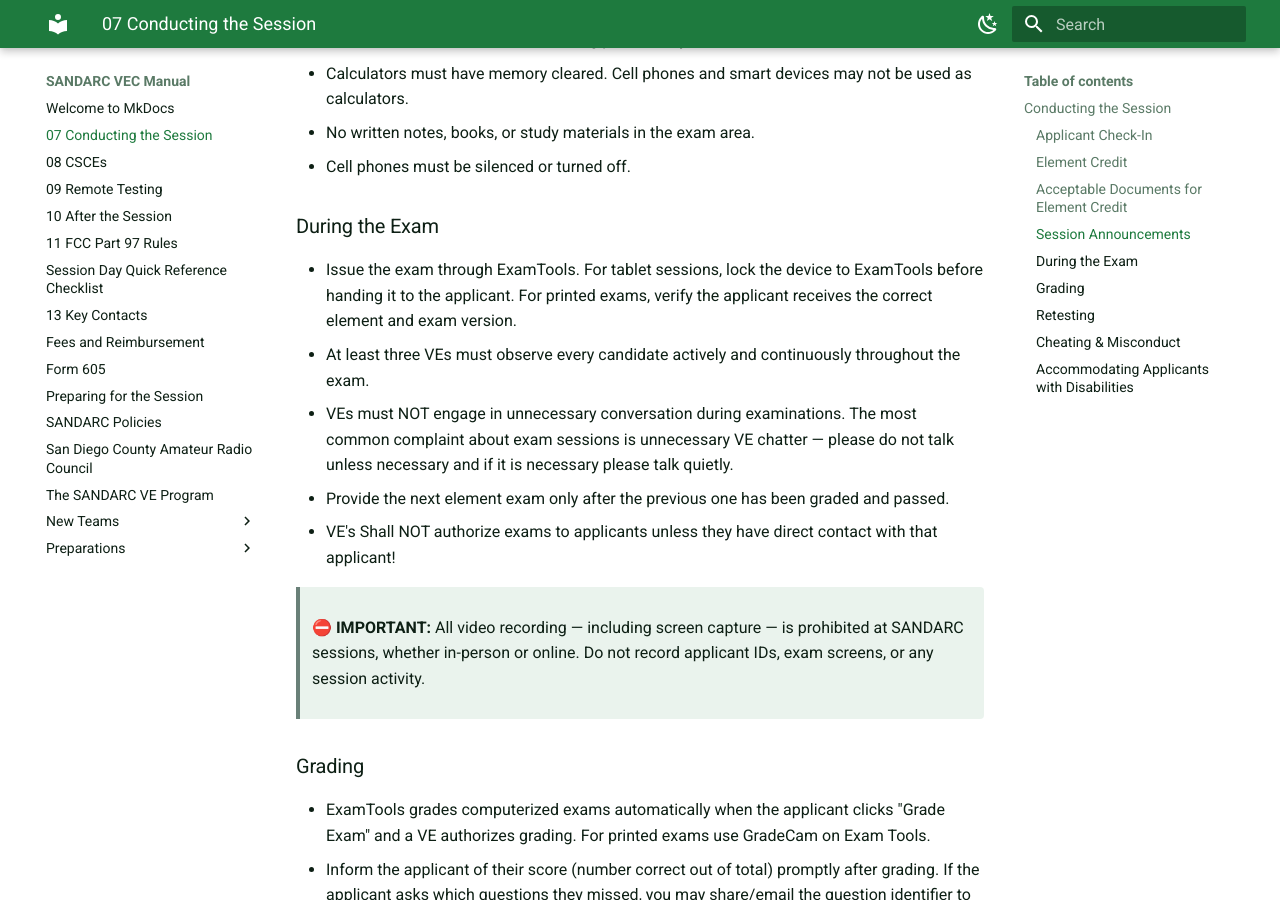
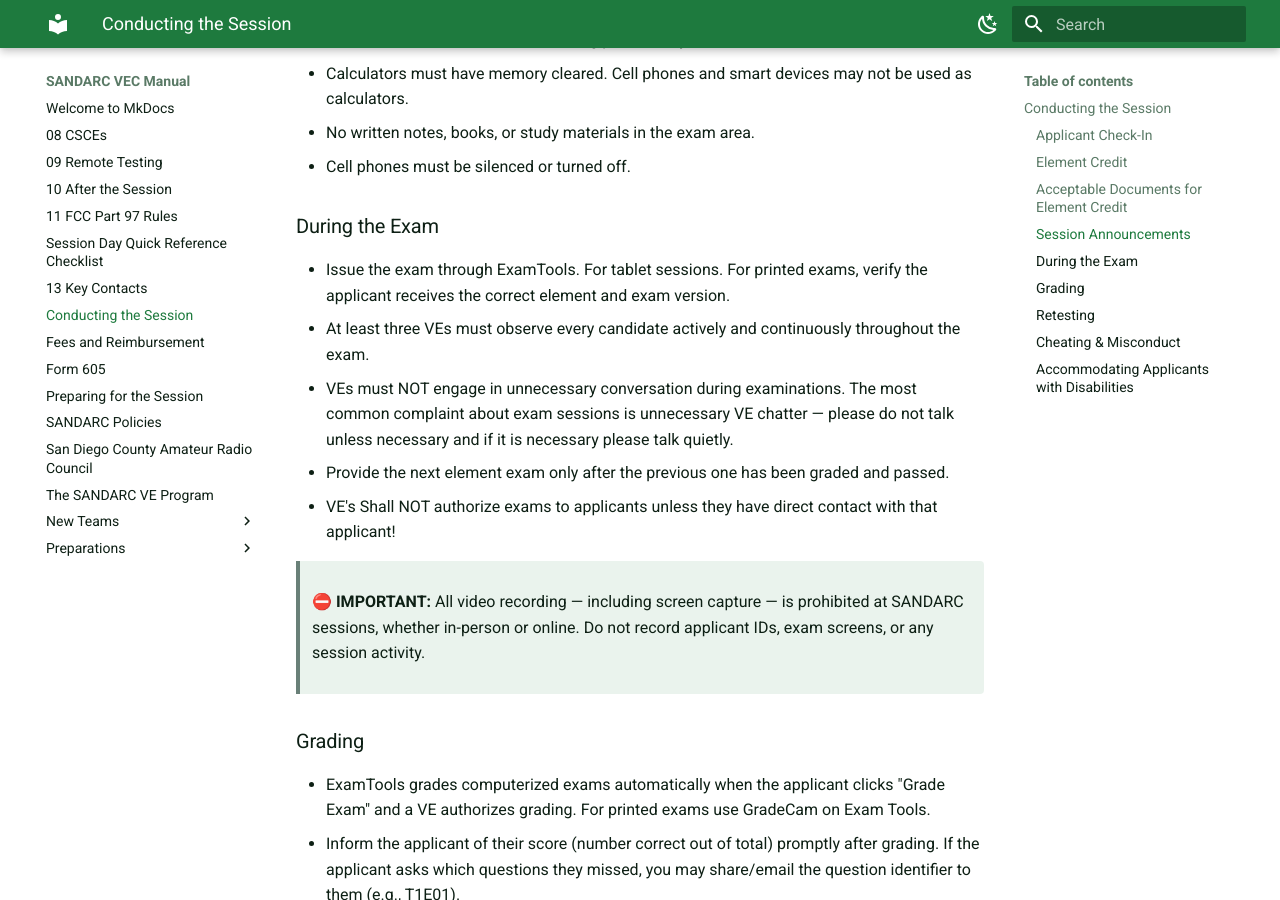
Before and after one commit to SANDARC-VEC/manual, an MkDocs documentation site: the page built from docs/Conducting the Session.md, in a window 1280 px wide and 900 px high, scrolled down 2036 px. Built offline with MkDocs 1.6.1 and Material for MkDocs 9.7.7, drawn with Linux system fonts in a browser that asks for light colours; some of the changed text lies outside the part shown.

Commit message:
Formatting
Formatting

```diff
--- a/docs/07_Conducting_the_Session.md
+++ b/docs/Conducting the Session.md
@@ -47,7 +47,7 @@ At the start of each session, inform all applicants of the following:
 
 ### During the Exam
 
-- Issue the exam through ExamTools. For tablet sessions, lock the device to ExamTools before handing it to the applicant. For printed exams, verify the applicant receives the correct element and exam version.
+- Issue the exam through ExamTools. For tablet sessions. For printed exams, verify the applicant receives the correct element and exam version.
 - At least three VEs must observe every candidate actively and continuously throughout the exam.
 - VEs must NOT engage in unnecessary conversation during examinations. The most common complaint about exam sessions is unnecessary VE chatter — please do not talk unless necessary and if it is necessary please talk quietly.
 - Provide the next element exam only after the previous one has been graded and passed.
```
